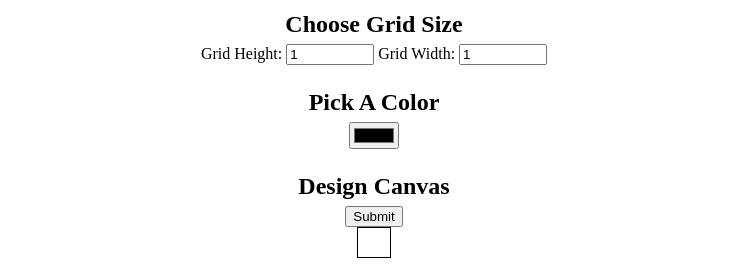
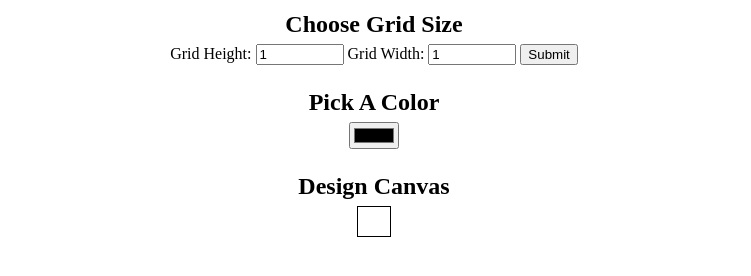
Before and after one commit to bikeperson/PixelArtMaker, a plain HTML site: page index.html in a window 1280 px wide. Both pictures are taken after a click on the button "Submit". Shown: the part 126-402 px from the top of the page, without its empty margins (266-1017 px from the left). Drawn offline with Linux system fonts and the light colour scheme.

Commit message:
eliminate old table

```diff
--- a/designs.js
+++ b/designs.js
@@ -4,7 +4,15 @@
 
 function makeGrid(rows, col) {
 
+  //remove old table
+
+  var oldTable = document.getElementById("canvas");
+  document.body.removeChild(oldTable);
+
+  //create grid
+
   var grid = document.createElement('table');
+  grid.id ="canvas"
   for (var r=0; r<rows; r++){
     var tr = grid.appendChild(document.createElement('tr'));
     for (var c=0; c< col; c++){
@@ -26,5 +34,6 @@ function makeGrid(rows, col) {
 function getUserInput(){
   var height = document.getElementById("inputHeight").value;
   var width = document.getElementById("inputWidth").value;
+  //var oldGrid = grid.removeChild('tr');
   makeGrid(height,width);
 }
--- a/index.html
+++ b/index.html
@@ -16,14 +16,15 @@
             <label>Grid Width:
               <input type="number" id="inputWidth" name="width" min="1" max = 50 value="1">
             </label>
+            <button type="button" onclick="getUserInput()">Submit</button>
         </form>
 
       <h2>Pick A Color</h2>
         <input type="color" id="colorPicker">
 
       <h2>Design Canvas</h2>
-        <button type="button" onclick="getUserInput()">Submit</button>
 
+      <table id="canvas"></table>
       <script src="designs.js"></script>
 
   </body>
```
